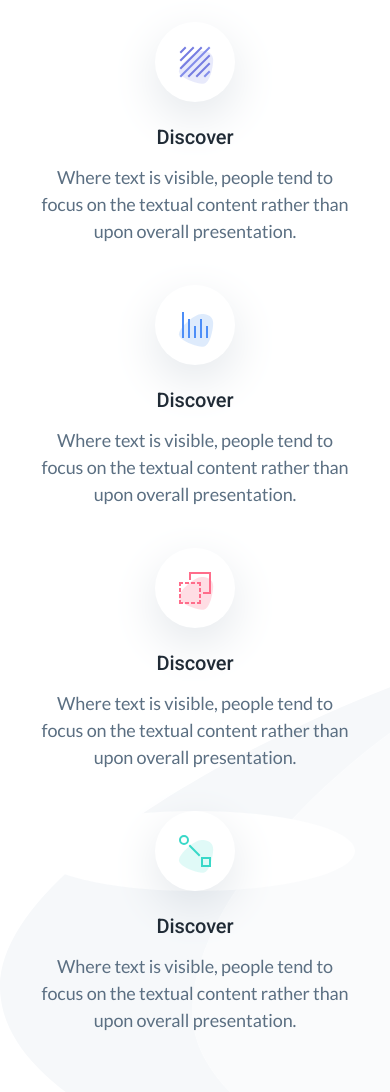
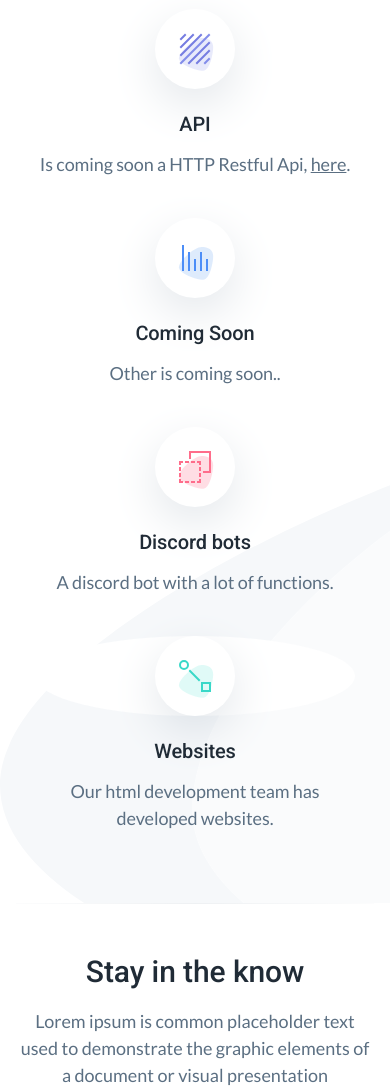
Before and after one commit to LunaryDev/website, a plain HTML site: page index.html in a window 390 px wide. Shown: the part 780-1872 px from the top of the page. Drawn offline with nearby package versions, Linux system fonts and the light colour scheme.

Commit message:
Update index.html

```diff
--- a/index.html
+++ b/index.html
@@ -4,7 +4,7 @@
     <meta charset="utf-8">
     <meta http-equiv="X-UA-Compatible" content="IE=edge">
     <meta name="viewport" content="width=device-width, initial-scale=1">
-    <title>Ava Template</title>
+    <title>Dreamy</title>
     <link href="https://fonts.googleapis.com/css?family=Lato:400,400i|Roboto:500" rel="stylesheet">
     <link rel="stylesheet" href="dist/css/style.css">
     <script src="https://unpkg.com/scrollreveal@4.0.0/dist/scrollreveal.min.js"></script>
@@ -18,7 +18,7 @@
                         <h1 class="m-0">
                             <a href="#">
                                 <svg width="32" height="32" viewBox="0 0 32 32" xmlns="http://www.w3.org/2000/svg">
-                                    <title>Ava</title>
+                                    <title>Dreamy</title>
                                     <defs>
                                         <linearGradient x1="100%" y1="0%" x2="0%" y2="100%" id="logo-gradient-b">
                                             <stop stop-color="#39D8C8" offset="0%"/>
@@ -50,8 +50,8 @@
             <section class="hero text-center">
                 <div class="container-sm">
                     <div class="hero-inner">
-                        <h1 class="hero-title h2-mobile mt-0 is-revealing">Landing template for startups</h1>
-                        <p class="hero-paragraph is-revealing">Our landing page template works for all the devices, so you only have to setup it once, and get beautiful results forever.</p>
+                        <h1 class="hero-title h2-mobile mt-0 is-revealing">Dreamy development</h1>
+                        <p class="hero-paragraph is-revealing">Dreamy is a development team ( in search of other developers, for info contact Lunary#2302 on discord. ) that develop websites, discord bots, rest api, and other!</p>
                         <div class="hero-form newsletter-form field field-grouped is-revealing">
                             <div class="control control-expanded">
                                 <input class="input" type="email" name="email" placeholder="Your best email&hellip;">
@@ -189,8 +189,8 @@
                                             </g>
                                         </svg>
                                     </div>
-                                    <h3 class="feature-title">Discover</h3>
-                                    <p class="text-sm">Where text is visible, people tend to focus on the textual content rather than upon overall presentation.</p>
+                                    <h3 class="feature-title">API</h3>
+                                    <p class="text-sm">Is coming soon a HTTP Restful Api, <a href="https://api.dreamyy.ga">here</a>.</p>
                                 </div>
                             </div>
                             <div class="feature is-revealing">
@@ -203,8 +203,8 @@
                                             </g>
                                         </svg>
                                     </div>
-                                    <h3 class="feature-title">Discover</h3>
-                                    <p class="text-sm">Where text is visible, people tend to focus on the textual content rather than upon overall presentation.</p>
+                                    <h3 class="feature-title">Coming Soon</h3>
+                                    <p class="text-sm">Other is coming soon..</p>
                                 </div>
                             </div>
                         </div>
@@ -221,8 +221,8 @@
                                         </svg>
 
                                     </div>
-                                    <h3 class="feature-title">Discover</h3>
-                                    <p class="text-sm">Where text is visible, people tend to focus on the textual content rather than upon overall presentation.</p>
+                                    <h3 class="feature-title">Discord bots</h3>
+                                    <p class="text-sm">A discord bot with a lot of functions.</p>
                                 </div>
                             </div>
                             <div class="feature is-revealing">
@@ -236,8 +236,8 @@
                                             </g>
                                         </svg>
                                     </div>
-                                    <h3 class="feature-title">Discover</h3>
-                                    <p class="text-sm">Where text is visible, people tend to focus on the textual content rather than upon overall presentation.</p>
+                                    <h3 class="feature-title">Websites</h3>
+                                    <p class="text-sm">Our html development team has developed websites.</p>
                                 </div>
                             </div>
                         </div>
@@ -330,7 +330,7 @@
                             </a>
                         </li>
                     </ul>
-                    <div class="footer-copyright">&copy; 2018 Ava, all rights reserved</div>
+                    <div class="footer-copyright">&copy; 2021 Dreamy, all rights reserved</div>
                 </div>
             </div>
         </footer>
```
